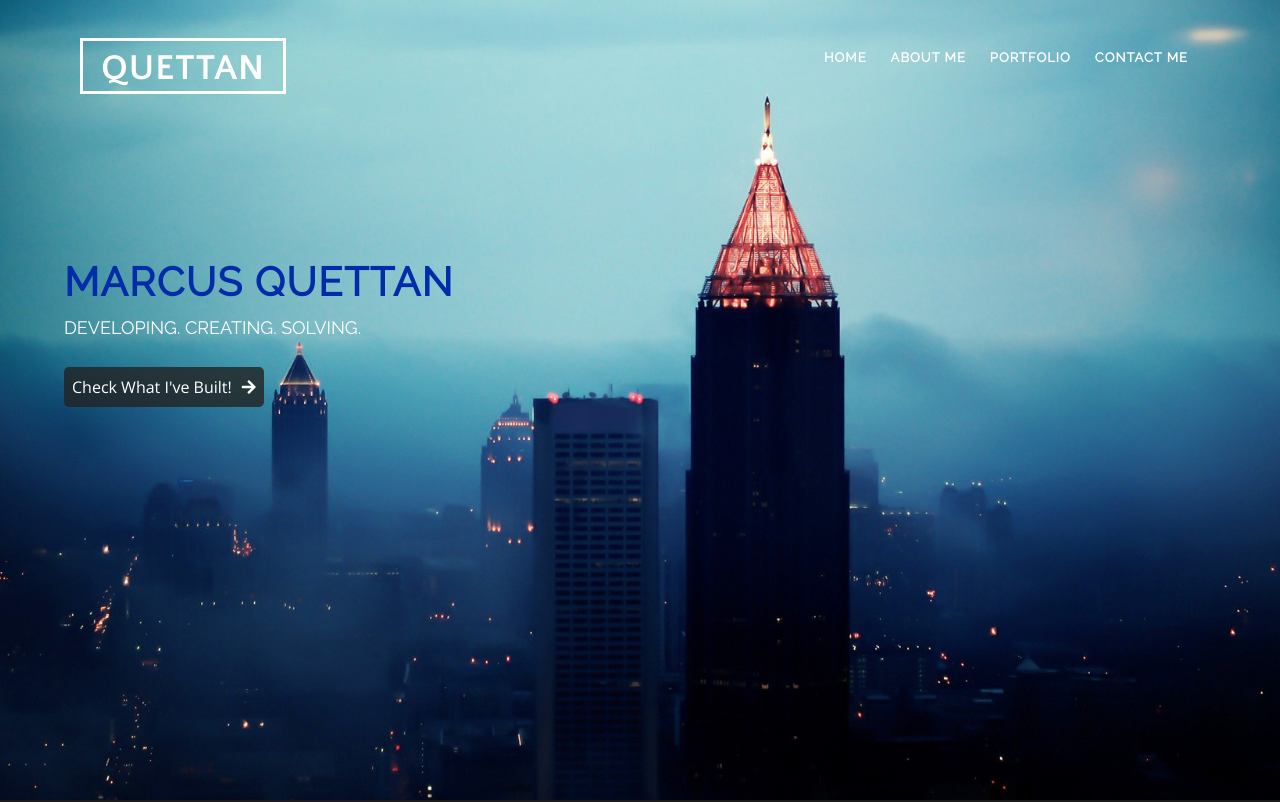
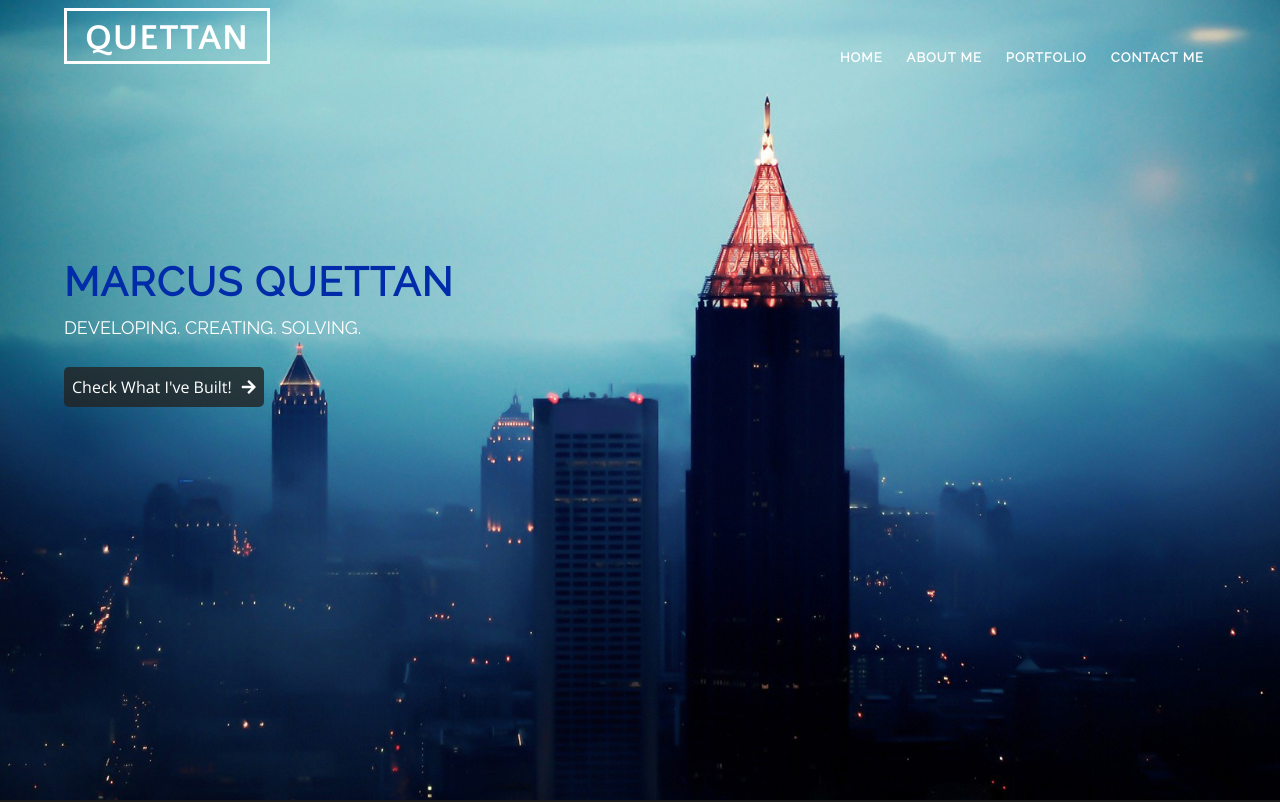
Before and after one commit to mquettan3/mqwebsite-react, a React (Create React App) app: page / in a window 1280 px wide. Shown: the top 802 px of the page. Built offline with nearby package versions, Linux system fonts and the light colour scheme; no server answers.

Commit message:
Just a sanity change in the navbar css.

```diff
--- a/src/assets/css/main.css
+++ b/src/assets/css/main.css
@@ -49,11 +49,12 @@
 /* NAVBAR     ||---------------------------- */
 /*-------------------------------------------------------------------------------------------*/
 /* Navbar Style   ||-------------------*/
-#navbar {
+.navbar {
   position: absolute;
-  width: 100%; }
+  width: 100%;
+  z-index: 1; }
 
-.navbar {
+.navbar-inner {
   display: flex;
   justify-content: space-between;
   width: 100%;
@@ -128,7 +129,7 @@
   text-decoration: none; }
 
 @media all and (max-width: 1024px) {
-  .navbar {
+  .navbar-inner {
     height: 65px; }
   .nav-menu li {
     display: block;
--- a/src/assets/scss/components/_navbar.scss
+++ b/src/assets/scss/components/_navbar.scss
@@ -3,11 +3,12 @@
 /*-------------------------------------------------------------------------------------------*/
 
 /* Navbar Style   ||-------------------*/
-#navbar {
+.navbar {
     position: absolute;
     width: 100%;
+    z-index: 1;
 }
-.navbar {
+.navbar-inner {
     // position: absolute;
     display: flex;
     justify-content: space-between;
@@ -94,7 +95,7 @@
 }
 
 @media all and (max-width: 1024px) {
-    .navbar {
+    .navbar-inner {
         height: 65px;
     }
 
--- a/src/components/Navbar.js
+++ b/src/components/Navbar.js
@@ -46,9 +46,9 @@ export default class Navbar extends Component {
     render() {
         let showNavMenu = this.state.isNavMenuActive ? "active" : "";
         return (
-            <section id="navbar">
+            <section className="navbar">
                 <div className="wrapper">
-                    <div className="navbar">
+                    <div className="navbar-inner">
                         {/* <!-- Logo --> */}
                         <div className="logo">
                             <a className="page-scroll" href="#home">QUETTAN</a>
```
